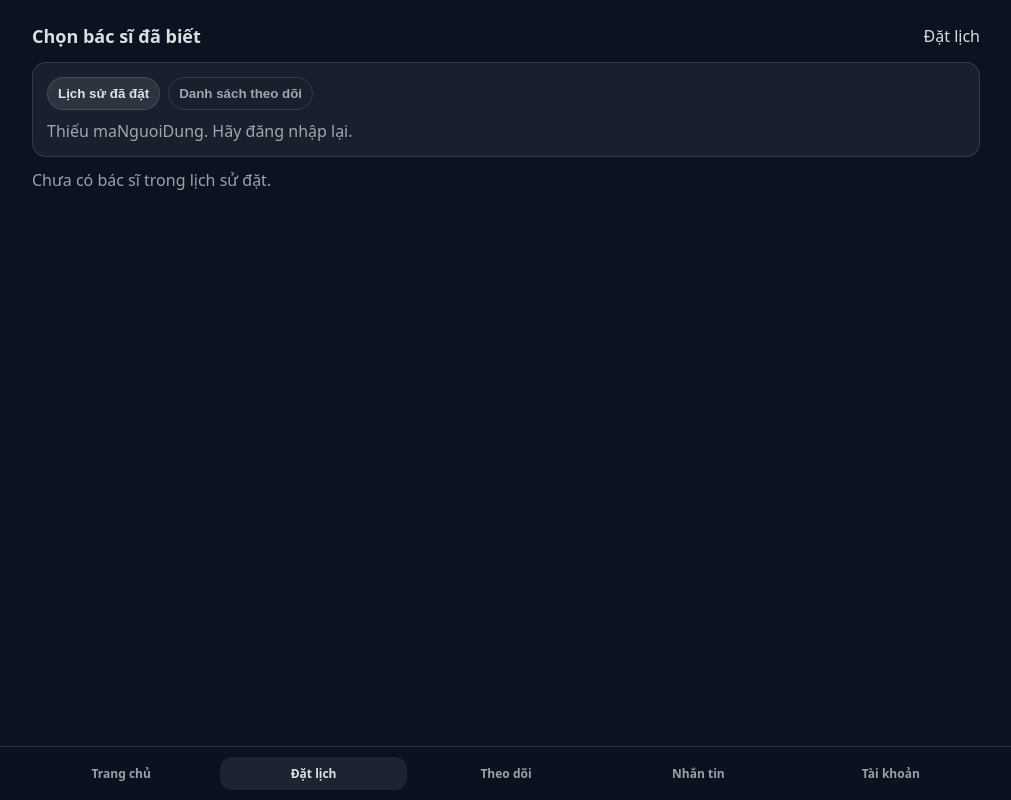
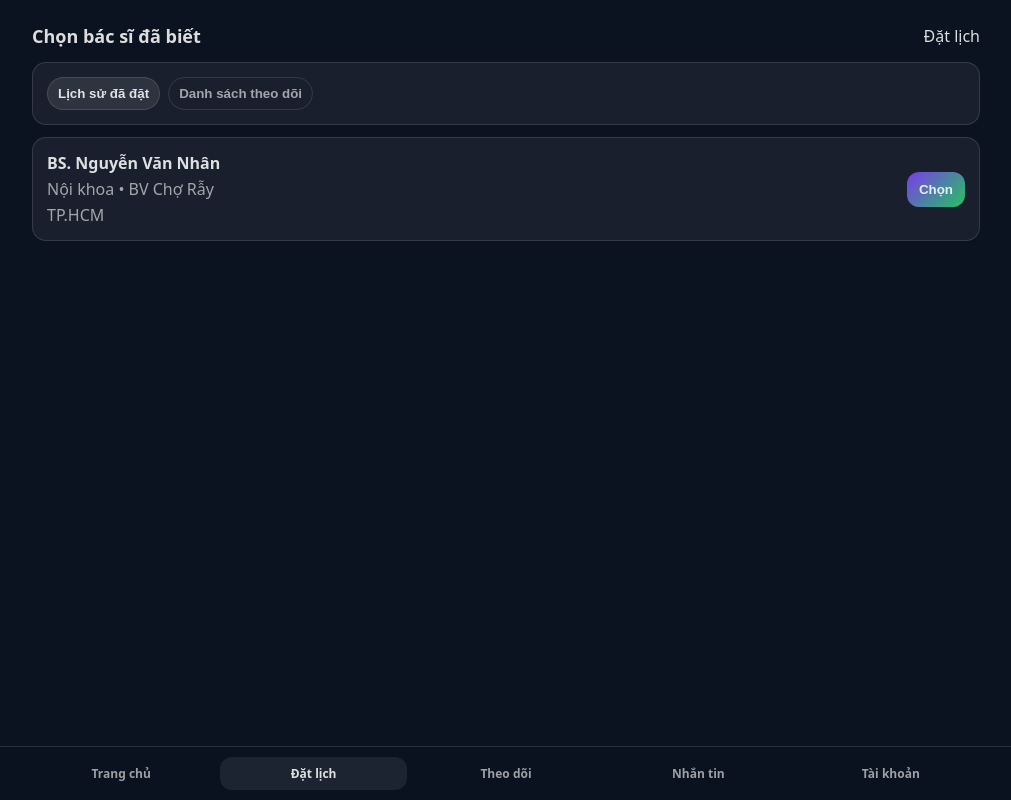
Before and after one commit to SyleinIfinity/DAPM-22-DoctorFinderWeb, a React (Vite) app: page /app/appointments/new/known in a window 1280 px wide. Shown: the whole page, without its empty margins (134-1145 px from the left). Built offline with nearby package versions, Linux system fonts and the light colour scheme.

Commit message:
ui: hoan thien giao dien ChooseKnownDoctorPage voi du lieu gia

```diff
--- a/src/pages/member/ChooseKnownDoctorPage.tsx
+++ b/src/pages/member/ChooseKnownDoctorPage.tsx
@@ -16,11 +16,32 @@ export function ChooseKnownDoctorPage() {
   const [tab, setTab] = useState<SourceTab>('HISTORY')
 
   const followsQuery = useQuery({
-    queryKey: ['follows', maNguoiDung],
-    queryFn: async () =>
-      (await api.get<FollowedDoctor[]>('/api/follows', { params: { maNguoiDung } })).data,
-    enabled: !!maNguoiDung,
-  })
+  queryKey: ['follows', maNguoiDung],
+  queryFn: async () => {
+    // API
+    // (await api.get<FollowedDoctor[]>('/api/follows', { params: { maNguoiDung } })).data,
+
+    // --- MOCK DATA GIẢ LẬP ---
+    await new Promise(r => setTimeout(r, 500));
+    return [
+      {
+        maBacSi: 20,
+        hoTenBacSi: "BS. Lê Thị Tuyết",
+        chuyenKhoa: "Nhi khoa",
+        tenCoSoYTe: "Bệnh viện Nhi Đồng 1",
+        diaChiLamViec: "Quận 10, TP.HCM"
+      },
+      {
+        maBacSi: 21,
+        hoTenBacSi: "BS. Trần Văn B",
+        chuyenKhoa: "Da liễu",
+        tenCoSoYTe: "Phòng khám tư",
+        diaChiLamViec: "Quận 3, TP.HCM"
+      }
+    ];
+  },
+  enabled: true,
+});
 
   const upcomingQuery = useQuery({
     queryKey: ['appointments', maNguoiDung, 'upcoming'],
@@ -29,12 +50,23 @@ export function ChooseKnownDoctorPage() {
     enabled: !!maNguoiDung,
   })
 
+  // const historyQuery = useQuery({
+  //   queryKey: ['appointments', maNguoiDung, 'history'],
+  //   queryFn: async () =>
+  //     (await api.get<AppointmentSummary[]>('/api/appointments', { params: { maNguoiDung, scope: 'history' } })).data,
+  //   enabled: !!maNguoiDung,
+  // })
   const historyQuery = useQuery({
-    queryKey: ['appointments', maNguoiDung, 'history'],
-    queryFn: async () =>
-      (await api.get<AppointmentSummary[]>('/api/appointments', { params: { maNguoiDung, scope: 'history' } })).data,
-    enabled: !!maNguoiDung,
-  })
+  queryKey: ['appointments', maNguoiDung, 'history'],
+  queryFn: async () => {
+    // api.get<AppointmentSummary[]>('/api/appointments', { params: { maNguoiDung, scope: 'history' } }) -- COMMAND LẠI
+    await new Promise(r => setTimeout(r, 500));
+    return [
+      { maBacSi: 1, hoTenBacSi: "BS. Nguyễn Văn Nhân", chuyenKhoa: "Nội khoa", tenCoSoYTe: "BV Chợ Rẫy", diaChiLamViec: "TP.HCM" }
+    ];
+  },
+  enabled: true,
+})
 
   const historyDoctors = useMemo(() => {
     const map = new Map<number, { maBacSi: number; hoTenBacSi: string; chuyenKhoa: string; tenCoSoYTe: string; diaChiLamViec: string | null }>()
@@ -67,7 +99,7 @@ export function ChooseKnownDoctorPage() {
           </button>
         </div>
 
-        {!maNguoiDung ? <div className="muted">Thiếu maNguoiDung. Hãy đăng nhập lại.</div> : null}
+        {/* {!maNguoiDung ? <div className="muted">Thiếu maNguoiDung. Hãy đăng nhập lại.</div> : null} */}
         {tab === 'HISTORY' && (upcomingQuery.isError || historyQuery.isError) ? (
           <div className="card" style={{ borderColor: 'rgba(239,68,68,0.6)' }}>
             {getApiErrorMessage(upcomingQuery.error || historyQuery.error)}
```
